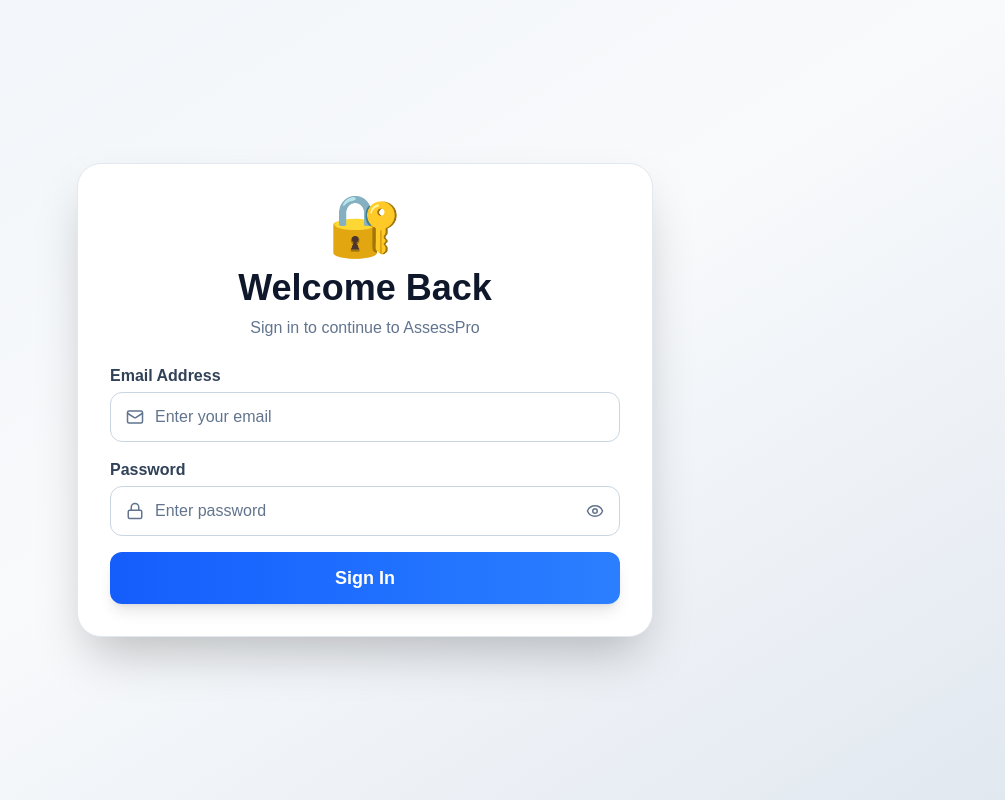
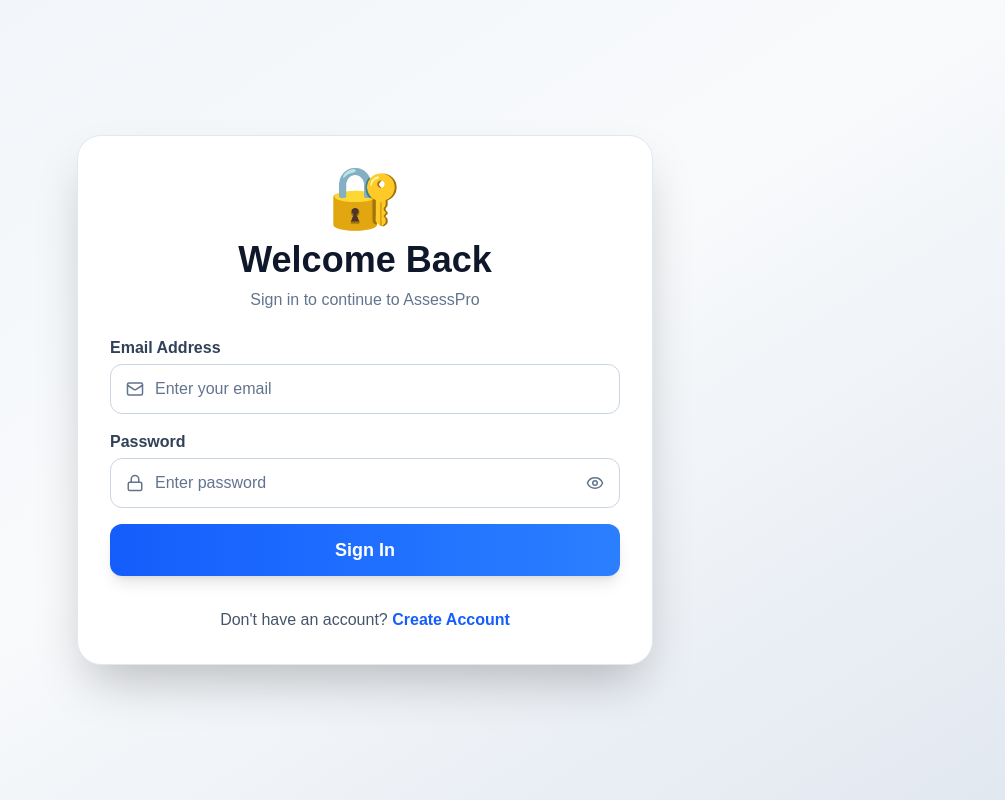
Before and after one commit to aditibaskaran3/ANRF-project, a Next.js app in the folder frontend/: page /login in a window 1280 px wide. Shown: the whole page, without its empty margins (275-1280 px from the left). Built offline with nearby package versions, Linux system fonts and the light colour scheme.

Commit message:
Create account button fix

```diff
--- a/frontend/app/login/page.js
+++ b/frontend/app/login/page.js
@@ -134,6 +134,7 @@
           </div>
 
           {/* LOGIN BUTTON */}
+          {/* LOGIN BUTTON */}
           <button
             type="submit"
             disabled={loading}
@@ -142,6 +143,20 @@
             {loading ? "Signing In..." : "Sign In"}
           </button>
 
+          {/* REGISTER LINK */}
+          <div className="text-center mt-4">
+            <p className="text-slate-600">
+              Don't have an account?{" "}
+              <button
+                type="button"
+                onClick={() => router.push("/register")}
+                className="text-blue-600 font-semibold hover:underline"
+              >
+                Create Account
+              </button>
+            </p>
+          </div>
+
 
         </form>
       </div>
```
